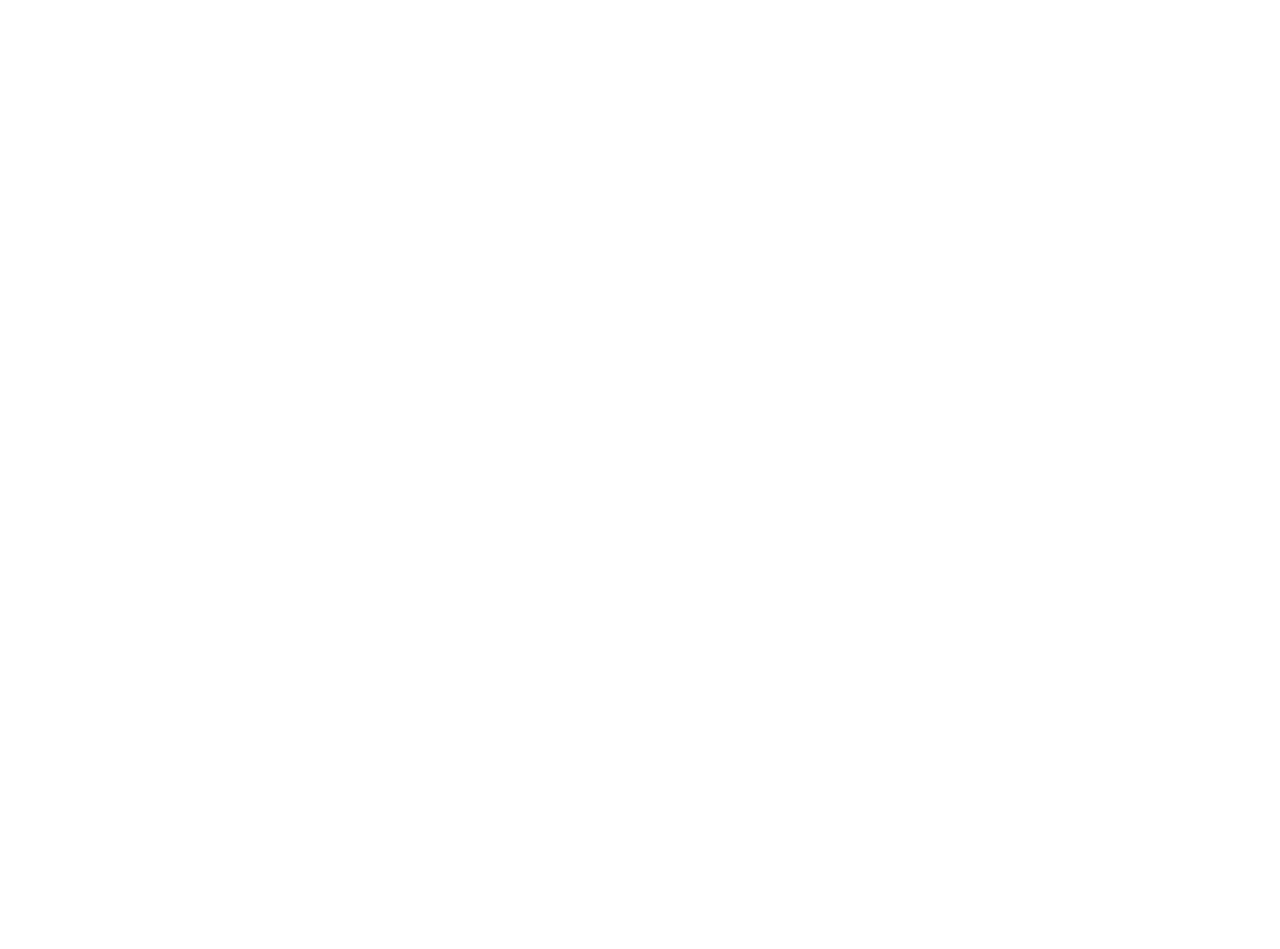
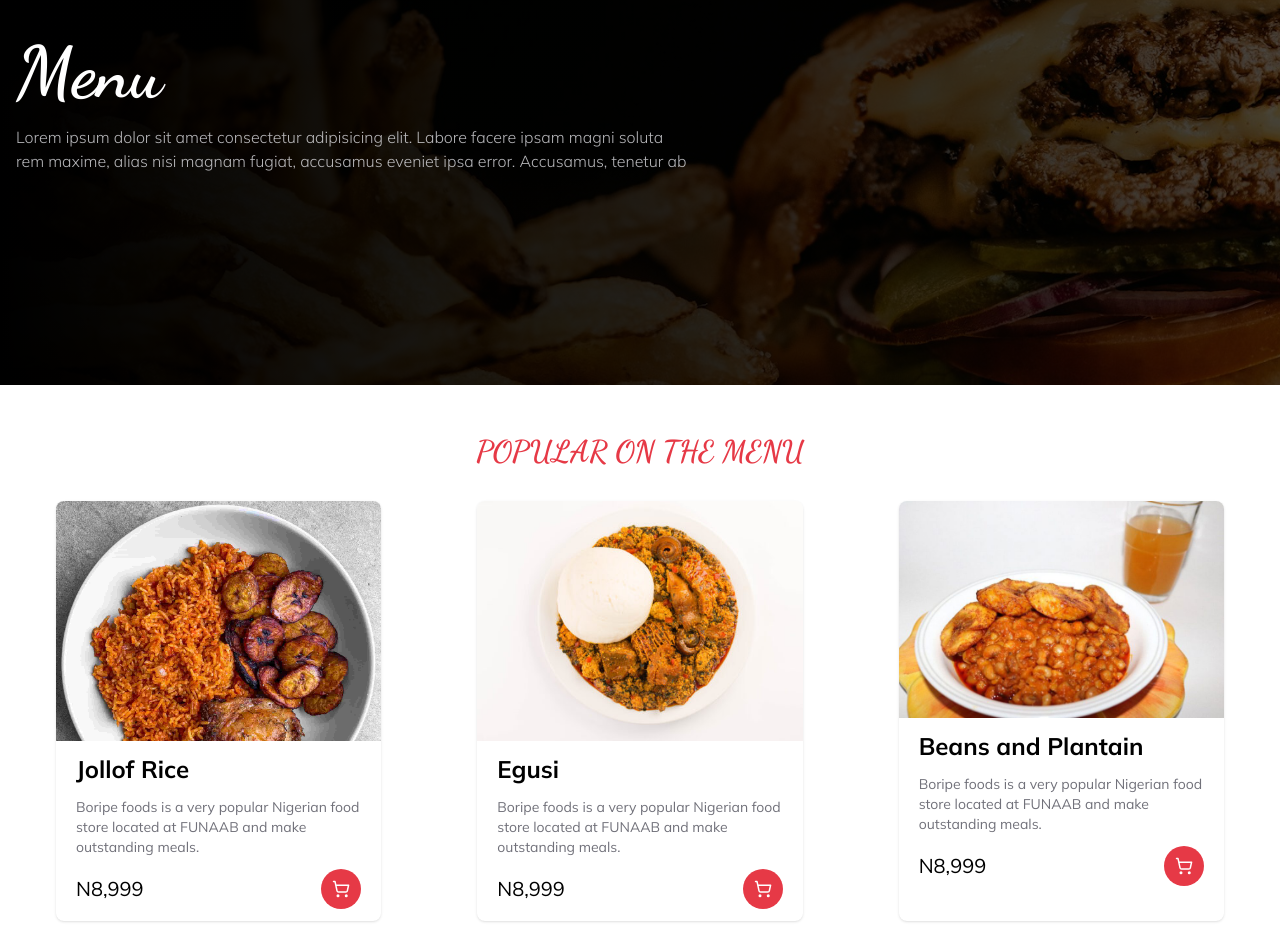
Before and after one commit to benjaminnkem/stud-buy, a Next.js app: page /menus in a window 1280 px wide. Shown: the part 223-1172 px from the top of the page. Before the commit the page ends 800 px from the top, so only its background shows below. Built offline with nearby package versions, Linux system fonts and the light colour scheme.

Commit message:
feat: added menu page (base)

```diff
--- a/app/(root)/menus/page.tsx
+++ b/app/(root)/menus/page.tsx
@@ -1,7 +1,13 @@
+import MenuDisplay from "@/components/UI/Menus/display";
+import MenuHero from "@/components/UI/Menus/hero";
+
 const Page = () => {
   return (
     <>
-      <main>menu</main>
+      <MenuHero />
+      <main>
+        <MenuDisplay />
+      </main>
     </>
   );
 };
--- a/components/Layout/Footer/index.tsx
+++ b/components/Layout/Footer/index.tsx
@@ -4,7 +4,7 @@
 const Footer = () => {
   return (
     <footer className="bg-deepRed text-gray-100 py-8">
-      <div className="container mx-auto flex md:flow-row flex-col md:justify-between justify-center text-center items-center flex-wrap gap-4 md:gap-0">
+      <div className="container mx-auto flex md:flow-row flex-col md:justify-between justify-center text-center items-center gap-4 md:gap-0">
         <div>
           <Link href={"/"} className={`${dancingScript.className} text-lg font-bold`}>
             SweetBuds
--- /dev/null
+++ b/components/UI/Menus/display.tsx
@@ -0,0 +1,49 @@
+import { dancingScript } from "@/lib/utils/fonts";
+import Image from "next/image";
+import { foods } from "@/lib/data/home";
+import { ChevronRight, ShoppingCart } from "lucide-react";
+
+const MenuDisplay = () => {
+  return (
+    <section className="container py-12">
+      <h3
+        className={`text-deepRed ${dancingScript.className} font-extrabold text-center uppercase md:text-3xl text-2xl`}
+      >
+        Popular on the Menu
+      </h3>
+      <div className="mt-8 grid md:grid-cols-3 sm:grid-cols-2 lg:gap-24 md:gap-12 sm:gap-12 gap-10 md:px-10">
+        {[...foods, ...foods].map((food, id) => (
+          <div key={id} className="rounded-lg hover:shadow-2xl shadow relative overflow-hidden duration-300">
+            <div className="max-h-[15rem] overflow-hidden">
+              <Image src={food.image} alt={food.name} width={500} height={500} className="w-full h-full object-cover" />
+            </div>
+
+            <div className="px-5 py-3 space-y-3">
+              <p className="font-bold text-2xl">{food.name}</p>
+              <p className="text-zinc-500 text-sm">{food.description}</p>
+
+              <div className="flex items-center justify-between">
+                <p className="text-xl">N8,999</p>
+
+                <div
+                  className="w-10 h-10 grid place-content-center bg-deepRed rounded-full text-white cursor-pointer"
+                  title="Add to cart"
+                >
+                  <ShoppingCart size={18} />
+                </div>
+              </div>
+            </div>
+          </div>
+        ))}
+      </div>
+      <div className="flex items-center justify-center mt-6">
+        <button className="flex items-center gap-1 border border-deepRed px-5 py-2 rounded-xl text-deepRed font-bold">
+          <span>See More</span>
+          <ChevronRight />
+        </button>
+      </div>
+    </section>
+  );
+};
+
+export default MenuDisplay;
--- /dev/null
+++ b/components/UI/Menus/hero.tsx
@@ -0,0 +1,55 @@
+"use client";
+
+import { dancingScript } from "@/lib/utils/fonts";
+import { ShoppingCart } from "lucide-react";
+import Image from "next/image";
+import gsap from "gsap";
+import { useGSAP } from "@gsap/react";
+import { useRef } from "react";
+
+const MenuHero = () => {
+  const ref = useRef<HTMLElement>(null);
+
+  useGSAP(
+    () => {
+      const timeline = gsap.timeline({
+        scrollTrigger: {
+          trigger: ref.current,
+          start: "top top",
+          end: "bottom top",
+          scrub: 1,
+        },
+      });
+
+      timeline.from("#hero-img", { scale: 1.3 });
+    },
+    { scope: ref }
+  );
+
+  return (
+    <header className="min-h-[38rem] relative overflow-hidden" ref={ref}>
+      <Image
+        src={"/images/home/hero-2.jpg"}
+        alt="hero"
+        width={1240}
+        height={800}
+        id="hero-img"
+        className="absolute top-0 left-0 w-full h-full object-cover"
+      />
+
+      <div className="absolute top-0 left-0 w-full h-full bg-gradient-to-r from-black to-black/70 text-white">
+        <div className="w-full h-full flex items-center container mt-6">
+          <div className="max-w-2xl space-y-4">
+            <h1 className={`${dancingScript.className} font-extrabold md:text-7xl sm:text-6xl text-5xl`}>Menu</h1>
+            <p className="text-zinc-200/80 font-light">
+              Lorem ipsum dolor sit amet consectetur adipisicing elit. Labore facere ipsam magni soluta rem maxime,
+              alias nisi magnam fugiat, accusamus eveniet ipsa error. Accusamus, tenetur ab
+            </p>
+          </div>
+        </div>
+      </div>
+    </header>
+  );
+};
+
+export default MenuHero;
```
